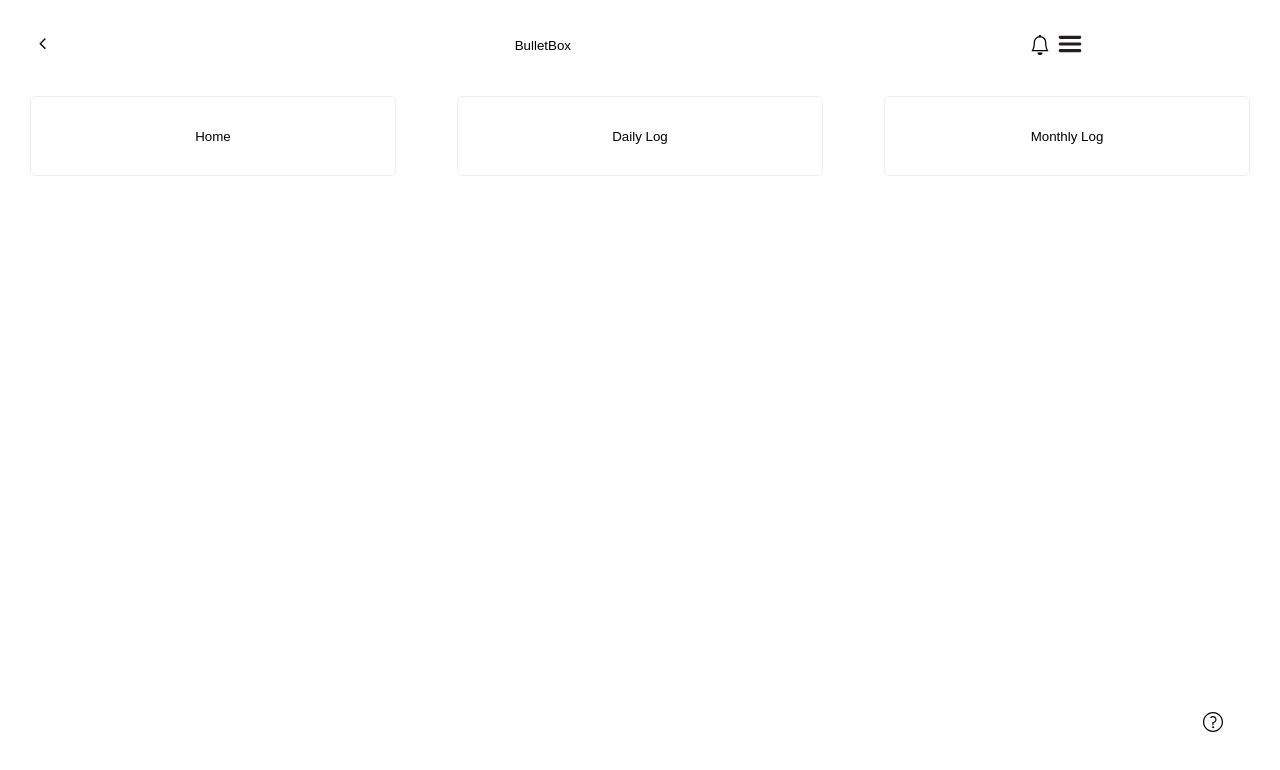
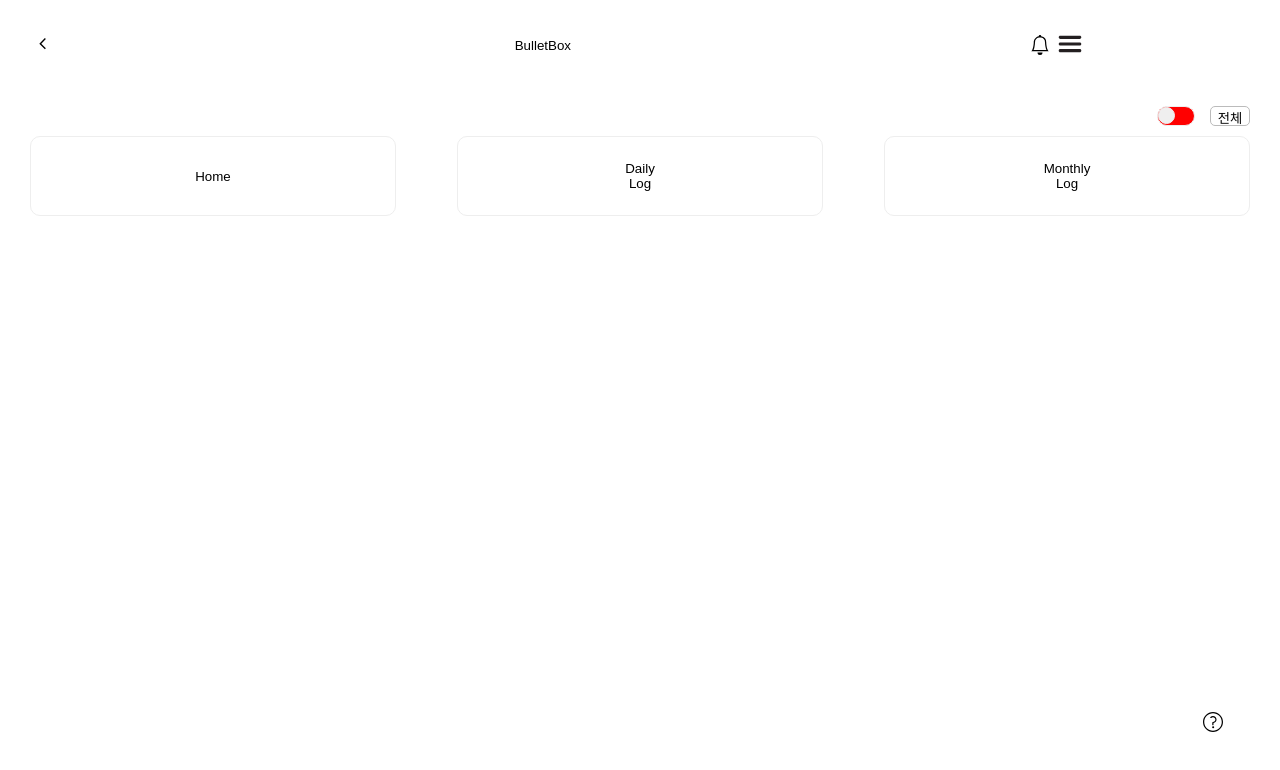
Before and after one commit to BulletBoxProject/BulletBox-project-FE-, a React (Create React App) app: page /dailys in a window 1280 px wide. Shown: the top 770 px of the page. Built offline with nearby package versions, Linux system fonts and the light colour scheme; no server answers.

Commit message:
feat: 토글버튼 생성, 카테고리 드롭다운 생성

```diff
--- a/src/components/common/Button.jsx
+++ b/src/components/common/Button.jsx
@@ -1,12 +1,22 @@
 import React from "react";
 import styled from "styled-components";
 
-const Button = ({ backgroundColor, width, height, onClick, children }) => {
+const Button = ({
+  color,
+  backgroundColor,
+  width,
+  height,
+  borderRadius,
+  onClick,
+  children,
+}) => {
   return (
     <CustomButton
       width={width}
       height={height}
+      color={color}
       backgroundColor={backgroundColor}
+      borderRadius={borderRadius}
       onClick={onClick}
       type="button"
     >
@@ -22,8 +32,9 @@ const CustomButton = styled.button`
   width: ${({ width }) => width || "30px"};
   height: ${({ height }) => height || "30px"};
   background-color: ${({ backgroundColor }) => backgroundColor || "white"};
+  color: ${({ color }) => color || "black"};
   border: 1px solid #eeeeee;
-  border-radius: 5px;
+  border-radius: ${({ borderRadius }) => borderRadius || "5px"};
   &:hover,
   &:active {
     color: white;
--- a/src/components/dailyLog/components/DailyLogNavi.jsx
+++ b/src/components/dailyLog/components/DailyLogNavi.jsx
@@ -10,22 +10,31 @@ const DailyLogNavi = () => {
   return (
     <Container>
       <ButtonGroup>
-        <Button width={"30%"} height={"10vh"} onClick={() => navigate("/")}>
+        <Button
+          width={"30%"}
+          height={"10vh"}
+          borderRadius={"10px"}
+          onClick={() => navigate("/")}
+        >
           Home
         </Button>
         <Button
           width={"30%"}
           height={"10vh"}
+          borderRadius={"10px"}
           onClick={() => navigate("/dailys")}
         >
-          Daily Log
+          Daily <br />
+          Log
         </Button>
         <Button
           width={"30%"}
           height={"10vh"}
+          borderRadius={"10px"}
           onClick={() => navigate("/monthlys")}
         >
-          Monthly Log
+          Monthly <br />
+          Log
         </Button>
       </ButtonGroup>
     </Container>
--- /dev/null
+++ b/src/components/dailyLog/components/SelectGroup.jsx
@@ -0,0 +1,86 @@
+import React, { useState } from "react";
+import styled from "styled-components";
+
+const SelectGroup = () => {
+  const [showCategory, setShowCategory] = useState(false);
+  const [toggleState, setToggleState] = useState(false);
+  const categoryShowHandler = () => {
+    setShowCategory(!showCategory);
+  };
+  const toggleHandler = () => {
+    setToggleState(!toggleState);
+  };
+  return (
+    <div>
+      <SelectDiv>
+        <ToggleDiv toggleState={toggleState}>
+          <ToggleSwitch onClick={toggleHandler} type="button" />
+        </ToggleDiv>
+        <SelectCategoryDiv>
+          <CategoryButton type="button" onClick={categoryShowHandler}>
+            전체
+          </CategoryButton>
+          {showCategory ? (
+            <CategoryList>
+              <option>category1</option>
+              <option>category2</option>
+              <option>category3</option>
+            </CategoryList>
+          ) : null}
+        </SelectCategoryDiv>
+      </SelectDiv>
+    </div>
+  );
+};
+
+export default SelectGroup;
+
+const SelectDiv = styled.div`
+  display: flex;
+  justify-content: flex-end;
+  margin: 10px 0;
+  gap: 15px;
+`;
+const ToggleDiv = styled.div`
+  font-size: 12px;
+  width: 3em;
+  height: 1.5em;
+  background-color: ${({ toggleState }) => (toggleState ? "green" : "red")};
+  border: 1px solid #eeeeee;
+  border-radius: 10px;
+  display: flex;
+  justify-content: ${({ toggleState }) =>
+    toggleState ? "flex-end" : "flex-start"};
+`;
+const ToggleSwitch = styled.button`
+  width: 1.3em;
+  height: 1.3em;
+  border: 1px solid #efefef;
+  border-radius: 100%;
+`;
+const SelectCategoryDiv = styled.div`
+  position: relative;
+`;
+const CategoryButton = styled.button`
+  width: 3em;
+  height: 1.5em;
+  border-radius: 5px;
+  border: 1px solid #bbbbbb;
+  background-color: white;
+  &:hover {
+    background-color: #efefef;
+  }
+`;
+const CategoryList = styled.div`
+  position: absolute;
+  border: 1px solid gray;
+  border-radius: 5px;
+  background: rgba(255, 255, 255, 0.85);
+  margin-top: 5px;
+  padding: 0 5px;
+  font-size: 12px;
+  & > option {
+    margin: 5px 0;
+    font-size: inherit;
+  }
+`;
--- a/src/components/dailyLog/screen/DailyLogContainer.jsx
+++ b/src/components/dailyLog/screen/DailyLogContainer.jsx
@@ -2,10 +2,12 @@ import React from "react";
 import styled from "styled-components";
 
 import DailyLogNavi from "../components/DailyLogNavi";
+import SelectGroup from "../components/SelectGroup";
 
 const DailyLogContainer = () => {
   return (
     <Container>
+      <SelectGroup />
       <DailyLogNavi />
     </Container>
   );
```
